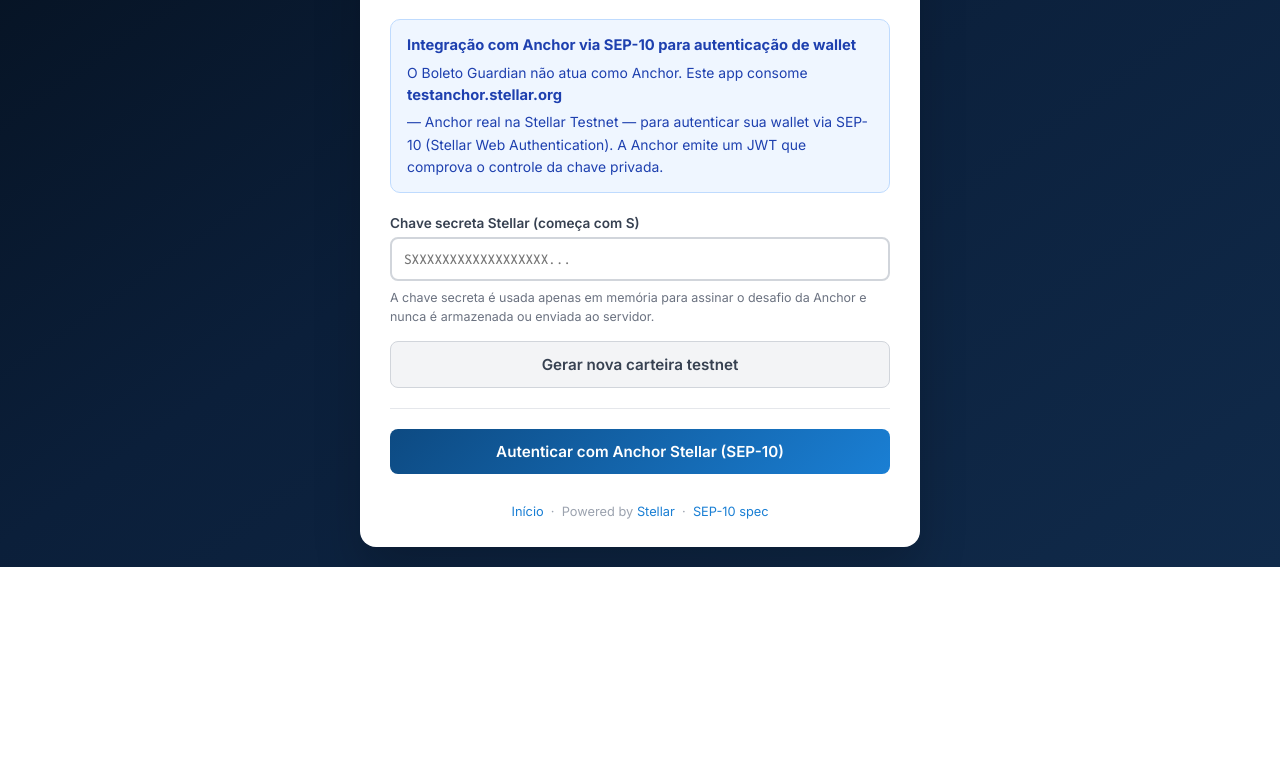
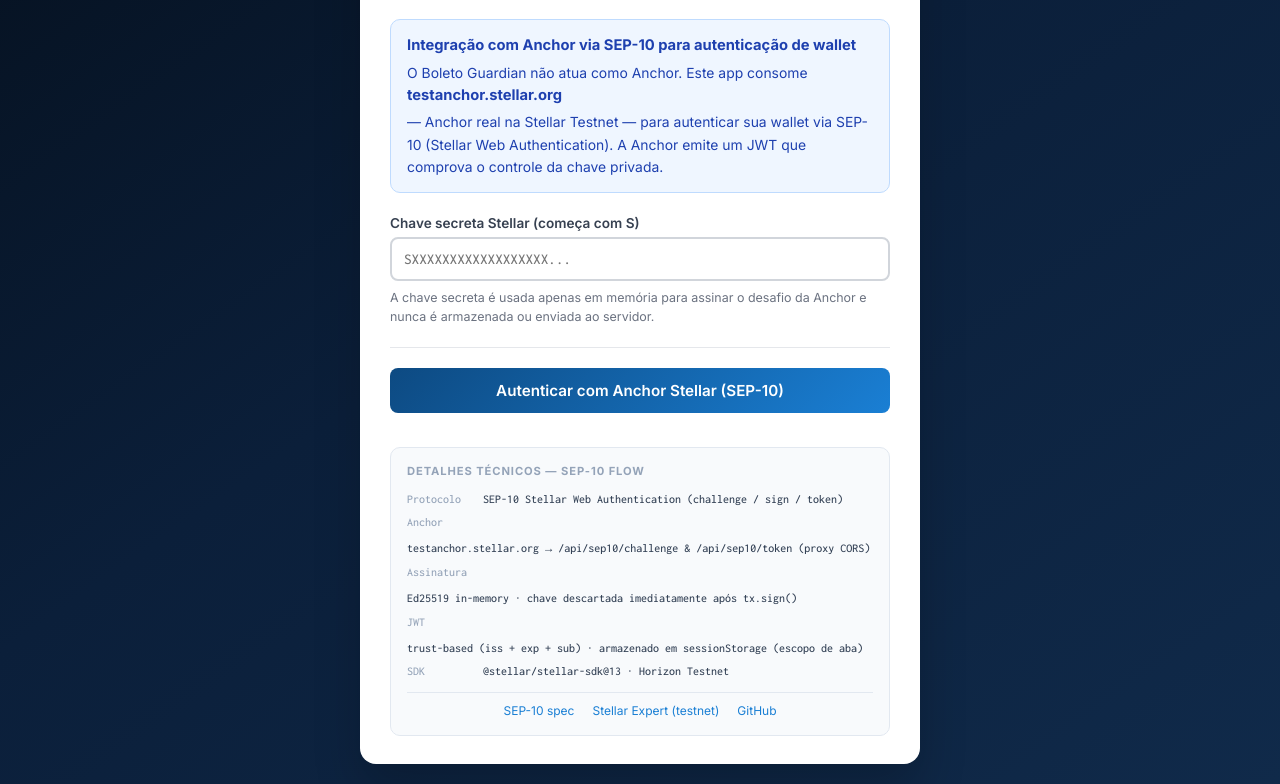
Before and after one commit to SilvaCleverson/stellar_boleto_guardian, a website: page web/login.html in a window 1280 px wide. Shown: the part 372-1156 px from the top of the page. Before the commit the page ends 939 px from the top, so only its background shows below. Drawn offline with Linux system fonts and the light colour scheme.

Commit message:
feat: melhora tela de login com rodape tecnico e ajustes de UX
- Adiciona rodape tecnico com detalhes do fluxo SEP-10 para avaliadores
- Remove botao 'Gerar nova carteira testnet'
- Aumenta delay de redirect apos autenticacao de 1s para 3s

```diff
--- a/web/login.html
+++ b/web/login.html
@@ -142,12 +142,38 @@
     .footer-note { text-align: center; margin-top: 20px; font-size: 0.8rem; color: #9ca3af; }
     .footer-note a { color: #1A7FD4; text-decoration: none; }
     .security-note { font-size: 0.78rem; color: #6b7280; margin-top: 8px; line-height: 1.5; }
+    .tech-footer {
+      margin-top: 24px;
+      padding: 14px 16px;
+      background: #f8fafc;
+      border: 1px solid #e2e8f0;
+      border-radius: 10px;
+      font-size: 0.75rem;
+      color: #64748b;
+      line-height: 1.7;
+      font-family: 'Inconsolata', monospace;
+    }
+    .tech-footer .tf-title {
+      font-family: 'Inter', sans-serif;
+      font-weight: 700;
+      font-size: 0.7rem;
+      text-transform: uppercase;
+      letter-spacing: 0.08em;
+      color: #94a3b8;
+      margin-bottom: 8px;
+    }
+    .tech-footer .tf-row { display: flex; gap: 6px; flex-wrap: wrap; margin-bottom: 3px; }
+    .tech-footer .tf-label { color: #94a3b8; min-width: 70px; flex-shrink: 0; }
+    .tech-footer .tf-val { color: #334155; }
+    .tech-footer .tf-links { margin-top: 10px; padding-top: 8px; border-top: 1px solid #e2e8f0; text-align: center; }
+    .tech-footer .tf-links a { color: #1A7FD4; text-decoration: none; margin: 0 6px; font-family: 'Inter', sans-serif; }
+    .tech-footer .tf-links a:hover { text-decoration: underline; }
   </style>
 </head>
 <body>
   <div class="container">
     <div class="header">
-      <a href="index.html" class="back">↝ Início</a>
+      <a href="index.html" class="back">← Início</a>
       <p style="margin-bottom:4px;">
         <img src="assets/brand/boleto_guardian_logo_dark_200px.png" alt="Boleto Guardian" width="120" height="120" style="height:64px;width:auto;display:inline-block;" decoding="async" />
       </p>
@@ -185,18 +211,24 @@
         <p class="security-note">A chave secreta é usada apenas em memória para assinar o desafio da Anchor e nunca é armazenada ou enviada ao servidor.</p>
       </div>
 
-      <button class="btn btn-secondary" onclick="generateWallet()" id="btnGenerate">Gerar nova carteira testnet</button>
-
       <hr class="divider" />
 
       <button class="btn btn-primary" onclick="authenticate()" id="btnAuth">Autenticar com Anchor Stellar (SEP-10)</button>
 
       <div class="status" id="authStatus"></div>
 
-      <div class="footer-note">
-        <a href="index.html">Início</a> &nbsp;·&nbsp;
-        Powered by <a href="https://stellar.org/" target="_blank" rel="noopener">Stellar</a> &nbsp;·&nbsp;
-        <a href="https://stellar.org/protocol/sep-10" target="_blank" rel="noopener">SEP-10 spec</a>
+      <div class="tech-footer">
+        <div class="tf-title">Detalhes técnicos — SEP-10 Flow</div>
+        <div class="tf-row"><span class="tf-label">Protocolo</span><span class="tf-val">SEP-10 Stellar Web Authentication (challenge / sign / token)</span></div>
+        <div class="tf-row"><span class="tf-label">Anchor</span><span class="tf-val">testanchor.stellar.org &rarr; /api/sep10/challenge &amp; /api/sep10/token (proxy CORS)</span></div>
+        <div class="tf-row"><span class="tf-label">Assinatura</span><span class="tf-val">Ed25519 in-memory · chave descartada imediatamente após tx.sign()</span></div>
+        <div class="tf-row"><span class="tf-label">JWT</span><span class="tf-val">trust-based (iss + exp + sub) · armazenado em sessionStorage (escopo de aba)</span></div>
+        <div class="tf-row"><span class="tf-label">SDK</span><span class="tf-val">@stellar/stellar-sdk@13 · Horizon Testnet</span></div>
+        <div class="tf-links">
+          <a href="https://stellar.org/protocol/sep-10" target="_blank" rel="noopener">SEP-10 spec</a>
+          <a href="https://stellar.expert/explorer/testnet" target="_blank" rel="noopener">Stellar Expert (testnet)</a>
+          <a href="https://github.com/SilvaCleverson/stellar_boleto_guardian" target="_blank" rel="noopener">GitHub</a>
+        </div>
       </div>
     </div>
   </div>
@@ -315,7 +347,7 @@
 
         setStep(4);
         setStatus('ok', 'Autenticado via SEP-10. Redirecionando para o painel...');
-        setTimeout(function () { window.location.replace('dashboard.html'); }, 1000);
+        setTimeout(function () { window.location.replace('dashboard.html'); }, 3000);
 
       } catch (e) {
         setStep(1);
```
